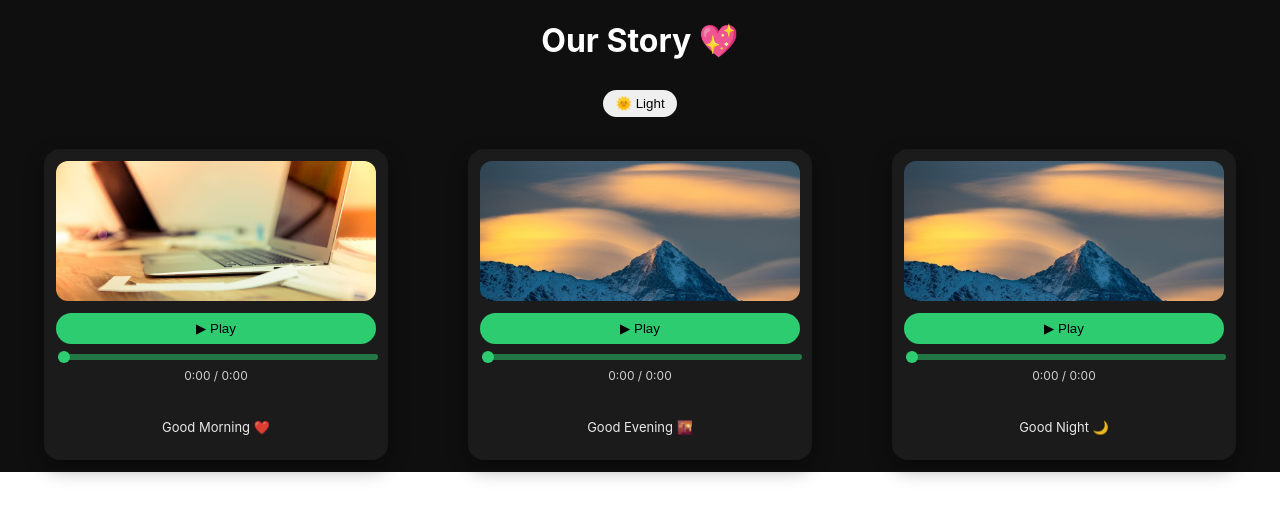
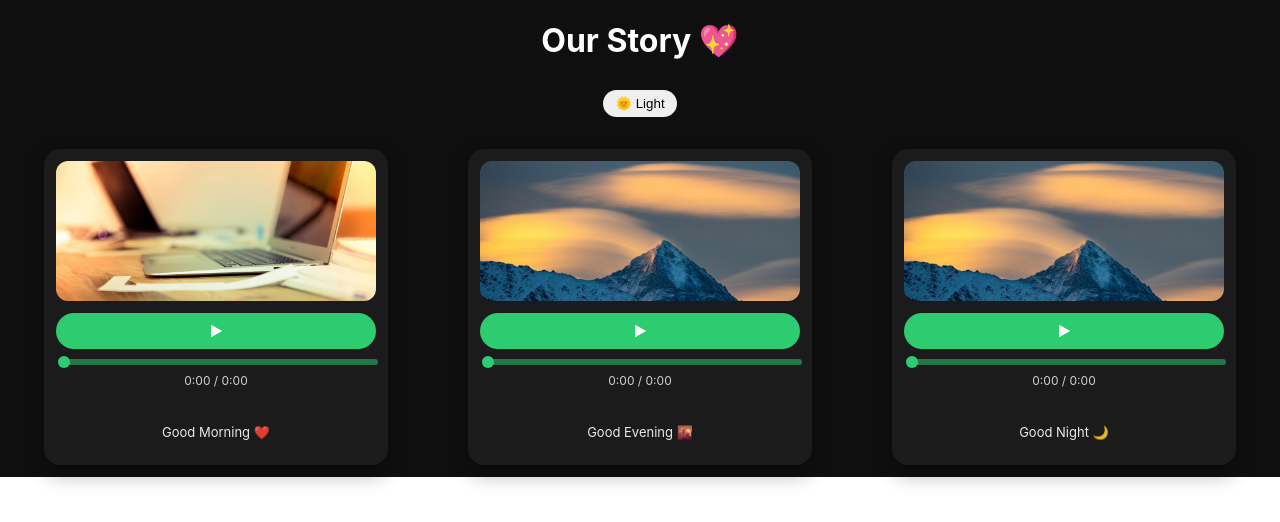
Before and after one commit to praneeth2094/story-board2, a React (Vite) app: page / in a window 1280 px wide. Shown: the top 522 px of the page. Built offline with nearby package versions, Linux system fonts and the light colour scheme.

Commit message:
Improve button animations

```diff
--- a/package.json
+++ b/package.json
@@ -10,6 +10,7 @@
     "deploy": "gh-pages -d dist"
   },
   "dependencies": {
+    "@react-spring/web": "^10.0.3",
     "react": "^18.2.0",
     "react-dom": "^18.2.0"
   },
--- a/src/components/AudioCard.jsx
+++ b/src/components/AudioCard.jsx
@@ -3,6 +3,7 @@ import { useEffect, useRef, useState } from "react";
 export default function AudioCard({ data, currentAudio, setCurrentAudio }) {
   const audioRef = useRef(null);
   const canvasRef = useRef(null);
+  const audioSliderRef = useRef(null);
   const [isPlaying, setIsPlaying] = useState(false);
   const [progress, setProgress] = useState(0);
   const [currentTime, setCurrentTime] = useState(0);
@@ -29,9 +30,18 @@ export default function AudioCard({ data, currentAudio, setCurrentAudio }) {
 
   // Update progress and time
   const updateProgress = () => {
-    setCurrentTime(audioRef.current.currentTime);
-    setDuration(audioRef.current.duration || 0);
-    setProgress((audioRef.current.currentTime / audioRef.current.duration) * 100 || 0);
+    const audio = audioRef.current;
+    const current = audio.currentTime;
+    const dur = audio.duration || 0;
+    setCurrentTime(current);
+    setDuration(dur);
+    const prog = (current / dur) * 100 || 0;
+    setProgress(prog);
+
+    // Update CSS variable for gradient
+    if (audioSliderRef.current) {
+      audioSliderRef.current.style.setProperty("--progress", `${prog}%`);
+    }
   };
 
   // Enhanced mini waveform
@@ -45,9 +55,7 @@ export default function AudioCard({ data, currentAudio, setCurrentAudio }) {
       ctx.clearRect(0, 0, canvas.width, canvas.height);
       const barCount = 20;
       for (let i = 0; i < barCount; i++) {
-        // Base height
         const height = Math.random() * 10 + 5;
-        // Randomly highlight some bars in secondary color
         const isHighlight = Math.random() < 0.2;
         ctx.fillStyle = isHighlight ? "#3498DB" : "#2ECC71"; // secondary blue / primary green
         ctx.fillRect(i * 6, canvas.height - height, 4, height);
@@ -75,10 +83,20 @@ export default function AudioCard({ data, currentAudio, setCurrentAudio }) {
       <img src={data.image} alt={data.title} className="cover" />
 
       <button className="play-btn" onClick={togglePlay}>
-        {isPlaying ? "⏸ Pause" : "▶ Play"}
+        {isPlaying ? (
+          <svg viewBox="0 0 64 64">
+            <rect x="14" y="12" width="10" height="40" />
+            <rect x="40" y="12" width="10" height="40" />
+          </svg>
+        ) : (
+          <svg viewBox="0 0 64 64">
+            <polygon points="16,12 52,32 16,52" />
+          </svg>
+        )}
       </button>
 
       <input
+        ref={audioSliderRef}
         type="range"
         className="progress"
         value={progress}
@@ -86,6 +104,7 @@ export default function AudioCard({ data, currentAudio, setCurrentAudio }) {
           const time = (e.target.value / 100) * audioRef.current.duration;
           audioRef.current.currentTime = time;
           setProgress(e.target.value);
+          e.target.style.setProperty("--progress", `${e.target.value}%`);
         }}
       />
 
@@ -93,7 +112,12 @@ export default function AudioCard({ data, currentAudio, setCurrentAudio }) {
         {formatTime(currentTime)} / {formatTime(duration)}
       </div>
 
-      <canvas ref={canvasRef} width={120} height={20} className="visualizer" />
+      <canvas
+        ref={canvasRef}
+        width={120}
+        height={20}
+        className="visualizer"
+      />
 
       <p className="title">{data.title}</p>
 
--- a/src/styles.css
+++ b/src/styles.css
@@ -185,6 +185,7 @@ body {
   );
 }
 
+/* Firefox */
 .progress::-moz-range-progress {
   background-color: var(--accent-primary);
   height: 6px;
@@ -238,4 +239,48 @@ body {
 }
 
 /* ====== Scrollbar Customization ====== */
-.card-list::-webkit-scr
+.card-list::-webkit-scrollbar {
+  width: 8px;
+  height: 8px;
+}
+
+.card-list::-webkit-scrollbar-track {
+  background: transparent;
+  border-radius: 4px;
+}
+
+.card-list::-webkit-scrollbar-thumb {
+  background-color: var(--accent-primary);
+  border-radius: 4px;
+  border: 2px solid transparent;
+  background-clip: content-box;
+  transition: background-color 0.2s ease;
+}
+
+.card-list::-webkit-scrollbar-thumb:hover {
+  background-color: var(--accent-primary-hover);
+}
+
+/* Firefox */
+.card-list {
+  scrollbar-width: thin;
+  scrollbar-color: var(--accent-primary) transparent;
+  -webkit-overflow-scrolling: touch;
+}
+
+/* ====== Smooth theme transitions ====== */
+.app {
+  transition: background 0.3s ease, color 0.3s ease;
+}
+
+.card {
+  transition: transform 0.2s ease, box-shadow 0.2s ease, background 0.3s ease, color 0.3s ease;
+}
+
+.play-btn {
+  transition: transform 0.15s ease, background 0.3s ease, color 0.3s ease;
+}
+
+.cover {
+  transition: transform 0.3s ease, filter 0.3s ease, background 0.3s ease;
+}
```
Also changed, not shown: 1 other file (tests, documents, lock files or other folders).
